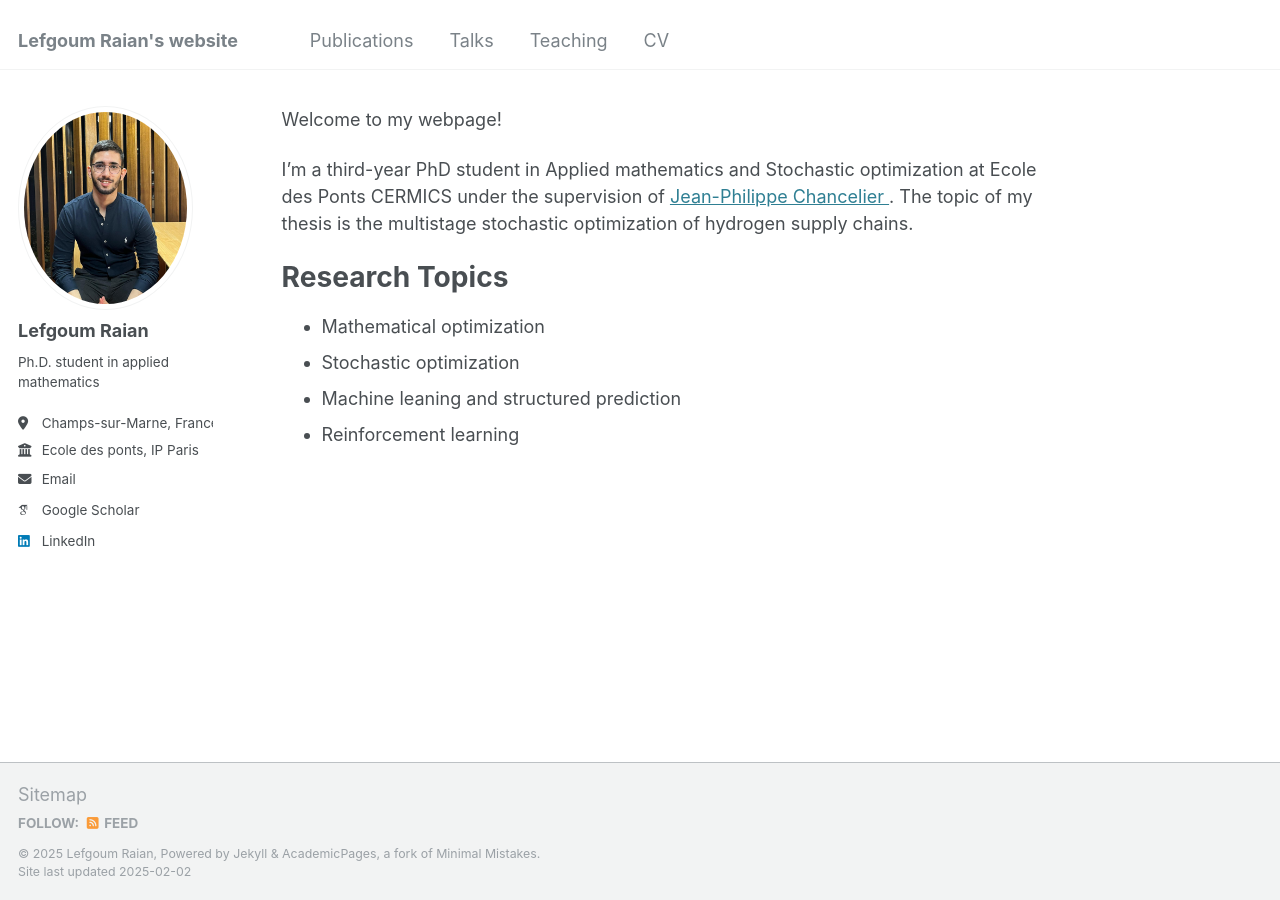
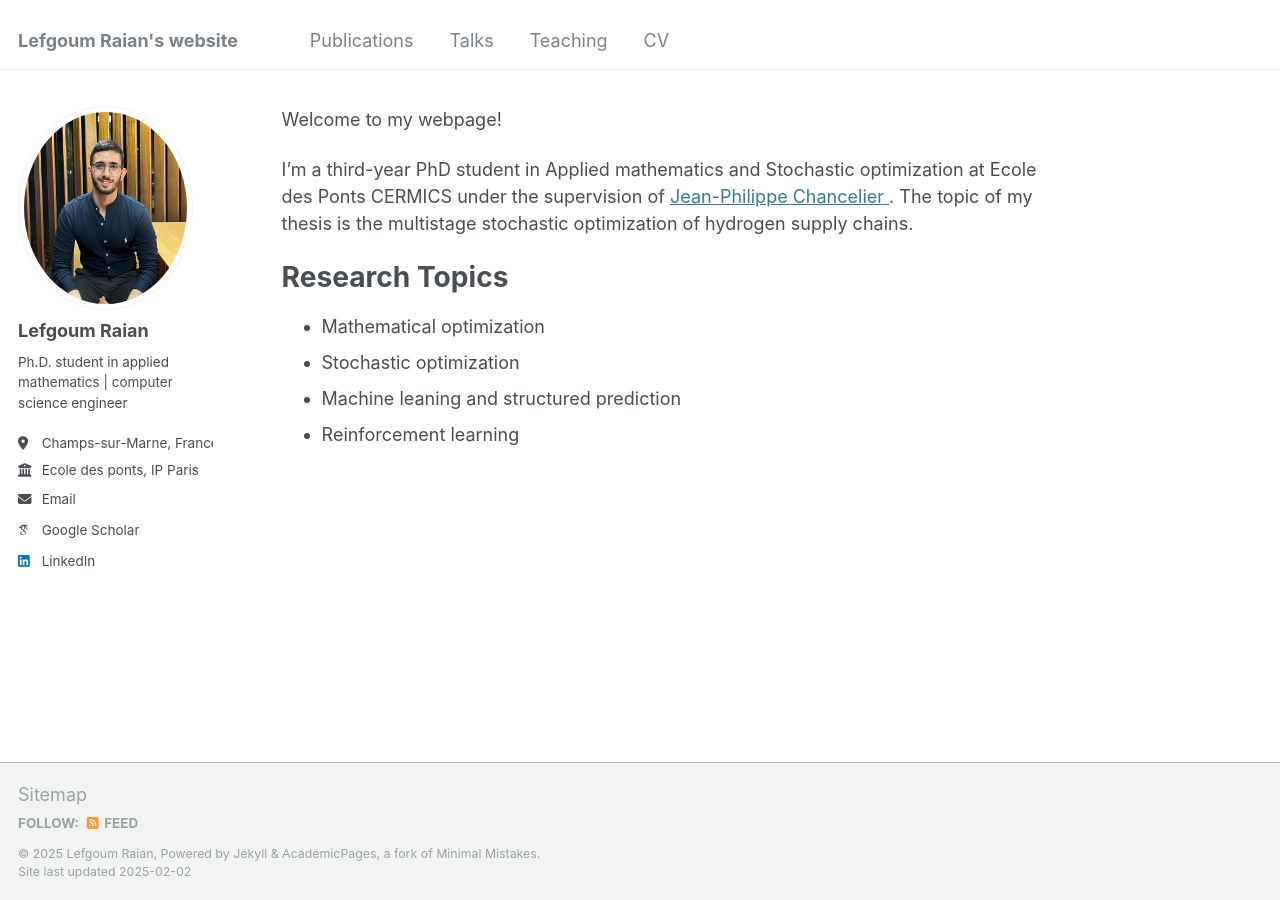
Before and after one commit to raian0406/raian0406.github.io, a Jekyll site: the page built from _pages/about.md, in a window 1280 px wide. Built offline with Jekyll 4.4.1, drawn with Linux system fonts in a browser that asks for light colours; some web fonts are replaced.

Commit message:
Update _config.yml

```diff
--- a/_config.yml
+++ b/_config.yml
@@ -24,7 +24,7 @@ author:
   avatar           : "photo_lefgoum.jpg"
   name             : "Lefgoum Raian"
   pronouns         : # example: "she/her"
-  bio              : "Ph.D. student in applied mathematics"
+  bio              : "Ph.D. student in applied mathematics | computer science engineer"
   location         : "Champs-sur-Marne, France"
   employer         : "Ecole des ponts, IP Paris"
   email            : "lefgoum.raian@gmail.com"
```
